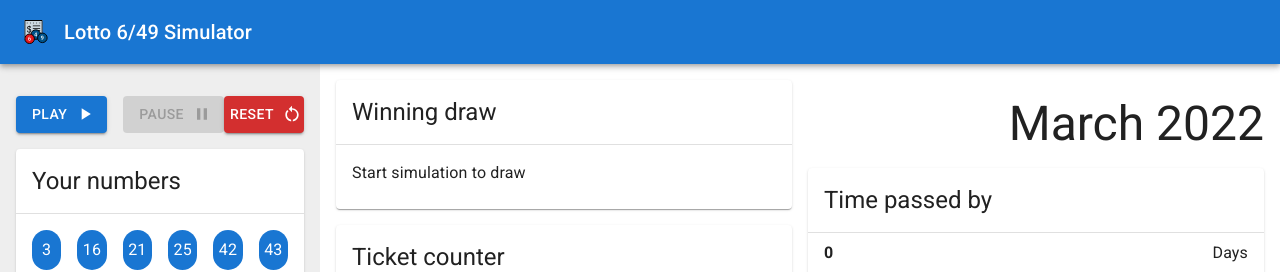
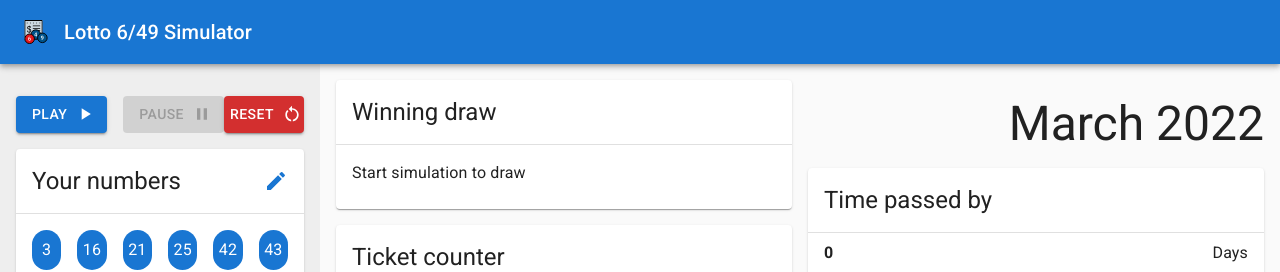
Before and after one commit to joseph-passineau/lotto649-simulator, a React (Create React App) app: page / in a window 1280 px wide. Shown: the top 272 px of the page. Built offline with nearby package versions, Linux system fonts and the light colour scheme.

Commit message:
Add theme support
Add basic theme support

```diff
--- a/src/App.tsx
+++ b/src/App.tsx
@@ -4,11 +4,15 @@ import { Lottery } from 'Lottery';
 import React, { useState } from 'react';
 import { Ticket } from 'Ticket';
 import { Simulator } from 'views/Simulator';
+import { createAppTheme } from "theme";
+import { createTheme, CssBaseline, ThemeProvider } from '@mui/material';
 
 export const App: React.FC = () => {
   const [ticket, setTickets] = useState<Ticket>(Ticket.generateRandomTicket());
   const [bankAccount, setBankAccount] = useState<BankAccount>(new BankAccount());
   const [lottery, setLottery] = useState<Lottery>(new Lottery());
+
+  const theme = createTheme(createAppTheme("light"));
 
   const resetSimulator = () => {
     setTickets(Ticket.generateRandomTicket());
@@ -17,8 +21,11 @@ export const App: React.FC = () => {
   }
 
   return (
-    <PageLayout>
-      <Simulator ticket={ticket} bankAccount={bankAccount} lottery={lottery} reset={resetSimulator}/>
-    </PageLayout>
+    <ThemeProvider theme={theme}>
+      <CssBaseline />
+      <PageLayout>
+        <Simulator ticket={ticket} bankAccount={bankAccount} lottery={lottery} reset={resetSimulator}/>
+      </PageLayout>
+    </ThemeProvider>
   )
 }
--- a/src/components/DateCard/DateCard.tsx
+++ b/src/components/DateCard/DateCard.tsx
@@ -14,6 +14,6 @@ export const DateCard: React.FC<DateCardProps> = (props: DateCardProps) => {
     const date = dayjs().add(props.days, 'day');
 
     return (
-        <Typography align='right' variant="h3" my={2}>{dayjs().add(props.days, 'day').format('MMMM YYYY')}</Typography>
+        <Typography align='right' variant="h3" my={2}>{date.format('MMMM YYYY')}</Typography>
     )
 }
--- a/src/components/TicketCard/TicketCard.tsx
+++ b/src/components/TicketCard/TicketCard.tsx
@@ -1,7 +1,8 @@
 import React from 'react';
-import { Card, CardContent, CardHeader, Divider, Stack } from '@mui/material';
+import { Card, CardContent, CardHeader, Divider, IconButton, Stack } from '@mui/material';
 import { Ticket } from 'Ticket';
 import { TicketCardNumber } from './TicketCardNumber';
+import EditIcon from '@mui/icons-material/Edit';
 
 export interface TicketCardProps {
     ticket: Ticket;
@@ -11,12 +12,19 @@ export const TicketCard: React.FC<TicketCardProps> = (props: TicketCardProps) =>
 
     return (
     <Card>
-        <CardHeader title="Your numbers" />
+        <CardHeader
+        title="Your numbers"
+        action={
+            <IconButton color="primary">
+              <EditIcon />
+            </IconButton>
+          }
+        />
         <Divider />
         <CardContent>
             <Stack direction="row" gap={2} justifyContent="space-around">
                 {props.ticket.numbers.map((number) => (
-                    <TicketCardNumber number={number} />
+                    <TicketCardNumber key={number} number={number} />
                 ))}
             </Stack>
         </CardContent>
--- a/src/index.tsx
+++ b/src/index.tsx
@@ -1,4 +1,3 @@
-import { CssBaseline } from '@mui/material';
 import React from 'react';
 import ReactDOM from 'react-dom';
 import { App } from './App';
@@ -6,7 +5,6 @@ import reportWebVitals from './reportWebVitals';
 
 ReactDOM.render(
   <React.StrictMode>
-    <CssBaseline />
     <App />
   </React.StrictMode>,
   document.getElementById('root')
--- /dev/null
+++ b/src/theme.ts
@@ -0,0 +1,33 @@
+import { createTheme, PaletteMode, Theme } from "@mui/material";
+import { grey } from "@mui/material/colors";
+
+const getPaletteTheme = (mode: PaletteMode) => {
+  return createTheme(
+    {
+      palette: {
+        mode,
+        ...(mode === "light"
+          ? {
+            background: {
+              default: grey[50]
+            },
+          }
+          : {
+            background: {
+              default: grey[900],
+              paper: grey[700],
+            },
+          }),
+      },
+    }
+  );
+};
+
+export const createAppTheme = (mode: PaletteMode): Theme => {
+  const paletteTheme = getPaletteTheme(mode);
+
+  return createTheme(
+    {
+      ...paletteTheme
+    });
+};
```
